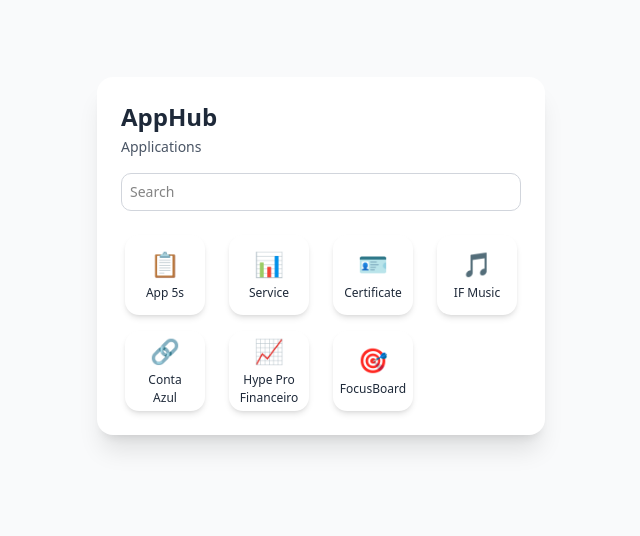
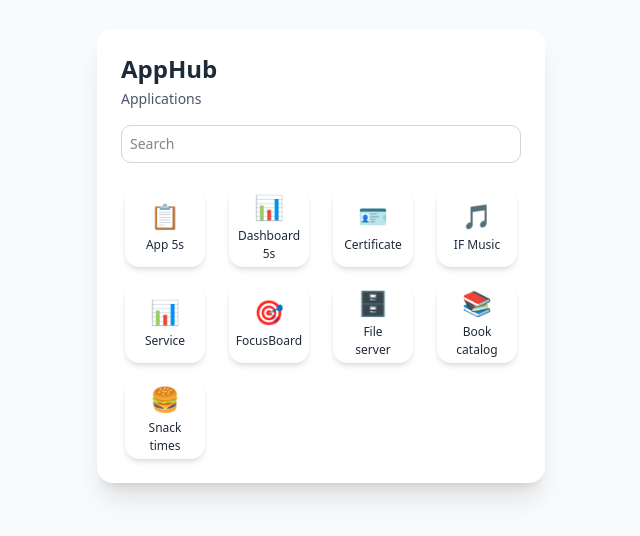
Before and after one commit to IsraelFrota/app-hub, a Next.js app: page / in a window 1280 px wide. Shown: the part 144-680 px from the top of the page, without its empty margins (319-959 px from the left). Built offline with nearby package versions, Linux system fonts and the light colour scheme.

Commit message:
Adicionando novos links

```diff
--- a/src/app/page.tsx
+++ b/src/app/page.tsx
@@ -6,12 +6,16 @@ import { ItemComponent } from './_components/ItemComponent';
 export default function Home() {
   const apps = [
     { title: 'App 5s', icon: '📋', url: 'http://192.168.0.18:3001/' },
-    { title: 'Service', icon: '📊', url: 'http://192.168.0.18:8284/' },
+    { title: 'Dashboard 5s', icon: '📊', url: 'http://192.168.0.18:3001/ui/dashboard' },
     { title: 'Certificate', icon: '🪪', url: 'http://192.168.0.99:3000/' },
     { title: 'IF Music', icon: '🎵', url: 'http://192.168.0.18:9078/' },
-    { title: 'Conta Azul', icon: '🔗', url: '/contaazul' },
-    { title: 'Hype Pro Financeiro', icon: '📈', url: 'https://hype-pro-financeiro.vercel.app' },
-    { title: 'FocusBoard', icon: '🎯', url: 'http://192.168.0.18:3000/' }
+    { title: 'Service', icon: '📊', url: 'http://192.168.0.18:8284/' },
+    // { title: 'Conta Azul', icon: '🔗', url: '/contaazul' },
+    // { title: 'Hype Pro Financeiro', icon: '📈', url: 'https://hype-pro-financeiro.vercel.app' },
+    { title: 'FocusBoard', icon: '🎯', url: 'http://192.168.0.18:3000/' },
+    { title: 'File server', icon: '🗄️', url: 'http://192.168.0.99:8081/' },
+    { title: 'Book catalog', icon: '📚', url: 'https://docs.google.com/spreadsheets/d/1Qd5tLyTvan9-EJuW2g_UYQaV7HRADrMuA402mDRNo2o/edit?gid=921363456#gid=921363456' },
+    { title: 'Snack times', icon: '🍔', url: 'https://docs.google.com/spreadsheets/d/1Ti7rzzUv6jqkb_9ih_zK3D9nyJwS8kPiTagHesTGHq4/edit?gid=0#gid=0' },
   ];
 
   const [search, setSearch] = useState('');
```
